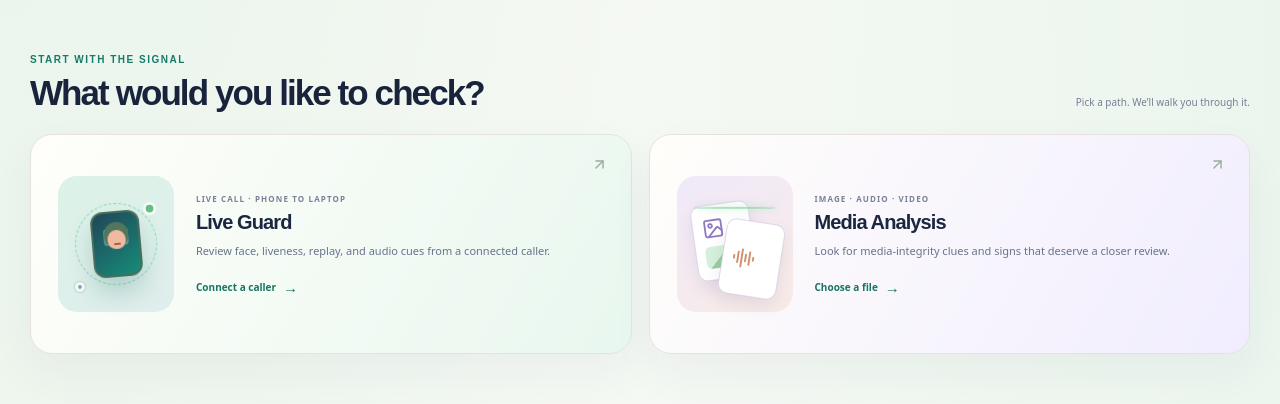
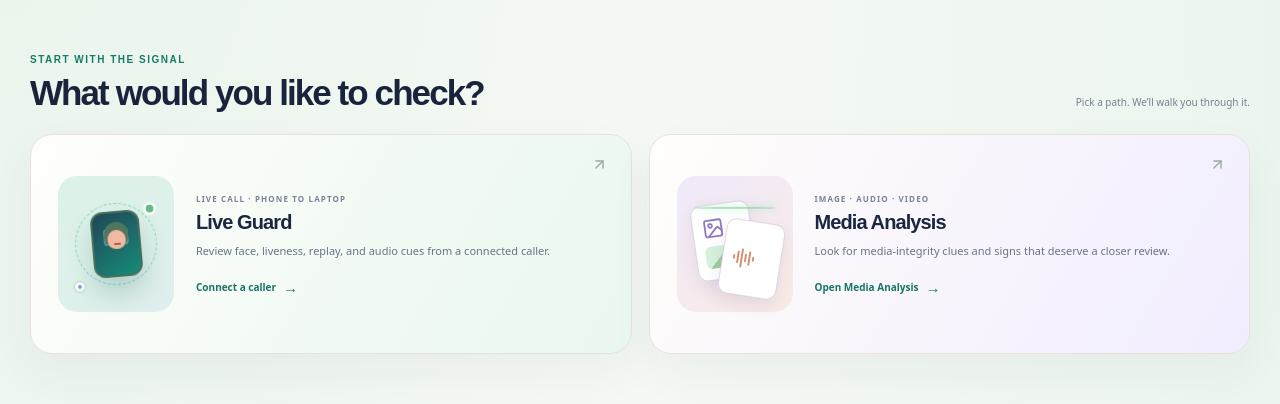
Before and after one commit to Maziyaaaaay/trustguard-ai, a React (Vite) app in the folder frontend/: page / in a window 1280 px wide. Shown: the part 3000-3404 px from the top of the page. Built offline with nearby package versions, Linux system fonts and the light colour scheme; no server answers.

Commit message:
Make media card use direct route without deferred loading

```diff
--- a/frontend/src/App.css
+++ b/frontend/src/App.css
@@ -6,6 +6,7 @@
   border: 0;
   text-align: left;
 }
+.tg-tool-card[href] { text-decoration: none; }
 
 .tg-introduction-player { overflow: hidden; border: 1px solid rgba(123, 205, 173, .35); border-radius: 24px; background: #101c30; box-shadow: 0 20px 50px rgba(16, 28, 48, .14); }
 .tg-introduction-player video { display: block; width: 100%; height: auto; aspect-ratio: 16 / 9; }
--- a/frontend/src/App.jsx
+++ b/frontend/src/App.jsx
@@ -34,7 +34,7 @@ import "./App.css";
 import { LiveGuardGuide } from "./components/UsageHelp.jsx";
 
 const LiveGuardPage = lazy(() => import("./pages/LiveGuard.jsx"));
-const MediaAnalysisPage = lazy(() => import("./pages/MediaAnalysis.jsx"));
+import MediaAnalysisPage from "./pages/MediaAnalysis.jsx";
 
 function PageLoader() {
   return (
@@ -376,7 +376,7 @@ function ScamFieldNotes() {
 }
 
 function App() {
-  const [activePage, setActivePage] = useState("home");
+  const [activePage, setActivePage] = useState(() => window.location.pathname.replace(/\/+$/, "") === "/media" ? "media" : "home");
   const [activeSignal, setActiveSignal] = useState("calls");
   const [visualScene, setVisualScene] = useState(0);
   useRevealOnScroll(activePage);
@@ -385,6 +385,10 @@ function App() {
   }, [activePage]);
 
   const goHome = () => {
+    if (window.location.pathname.replace(/\/+$/, "") === "/media") {
+      window.location.assign("/");
+      return;
+    }
     setActivePage("home");
     window.scrollTo({ top: 0, behavior: "smooth" });
   };
@@ -492,11 +496,11 @@ function App() {
               <span className="tg-card-arrow" aria-hidden="true"><ArrowUpRight size={17} /></span>
             </button>
 
-            <button className="tg-tool-card media-card tg-tilt-card" type="button" onClick={() => setActivePage("media")} onPointerMove={tiltCard} onPointerLeave={resetTilt} data-reveal data-reveal-delay="1">
+            <a className="tg-tool-card media-card tg-tilt-card" href="/media" onPointerMove={tiltCard} onPointerLeave={resetTilt} data-reveal data-reveal-delay="1">
               <span className="tg-tool-illustration media-illustration" aria-hidden="true"><span className="media-file file-front"><ImageIcon size={22} /><span /></span><span className="media-file file-back"><AudioLines size={23} /></span><span className="media-scan-line" /></span>
-              <span className="tg-card-content"><span className="tg-card-kicker">IMAGE · AUDIO · VIDEO</span><strong>Media Analysis</strong><span className="tg-card-description">Look for media-integrity clues and signs that deserve a closer review.</span><span className="tg-card-link">Choose a file <b>→</b></span></span>
+              <span className="tg-card-content"><span className="tg-card-kicker">IMAGE · AUDIO · VIDEO</span><strong>Media Analysis</strong><span className="tg-card-description">Look for media-integrity clues and signs that deserve a closer review.</span><span className="tg-card-link">Open Media Analysis <b>→</b></span></span>
               <span className="tg-card-arrow" aria-hidden="true"><ArrowUpRight size={17} /></span>
-            </button>
+            </a>
           </div>
         </section>
 
```
Also changed, not shown: 1 other file (tests, documents, lock files or other folders).
